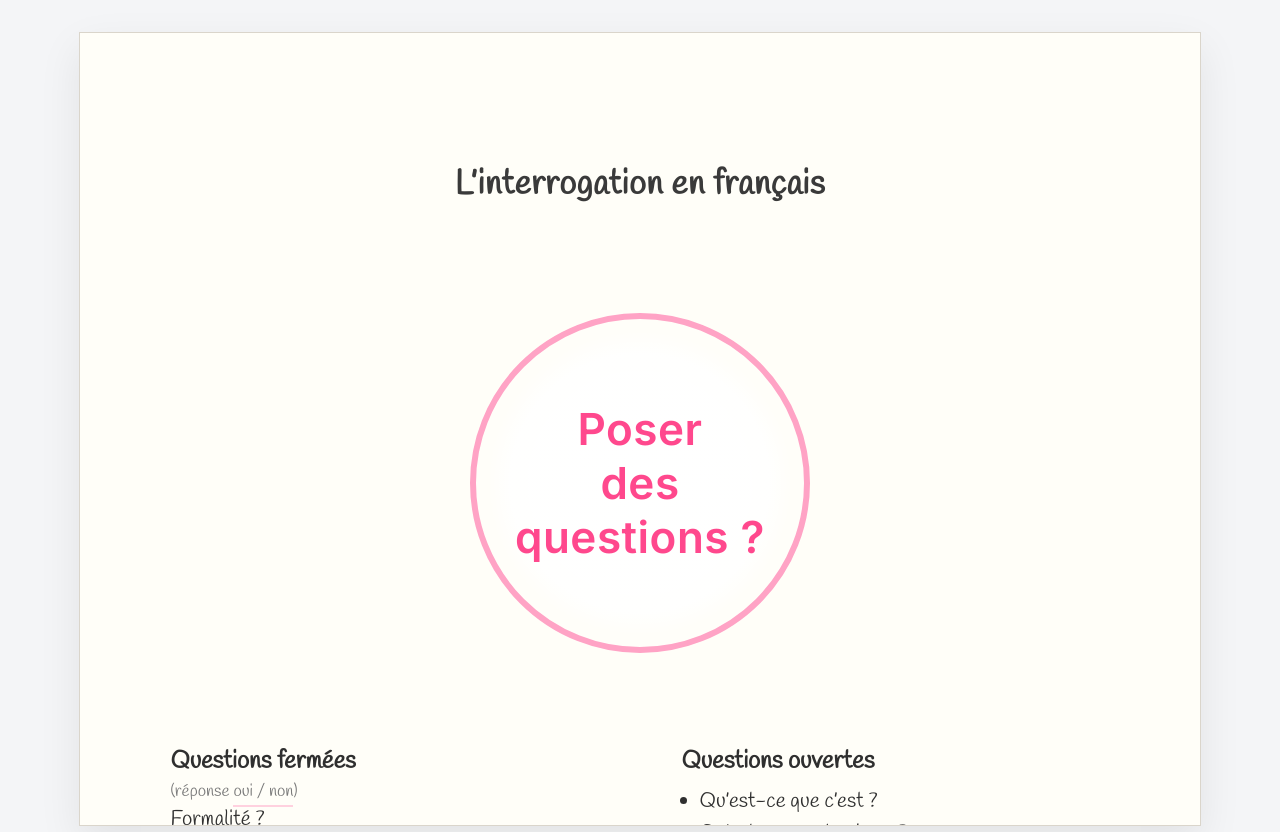
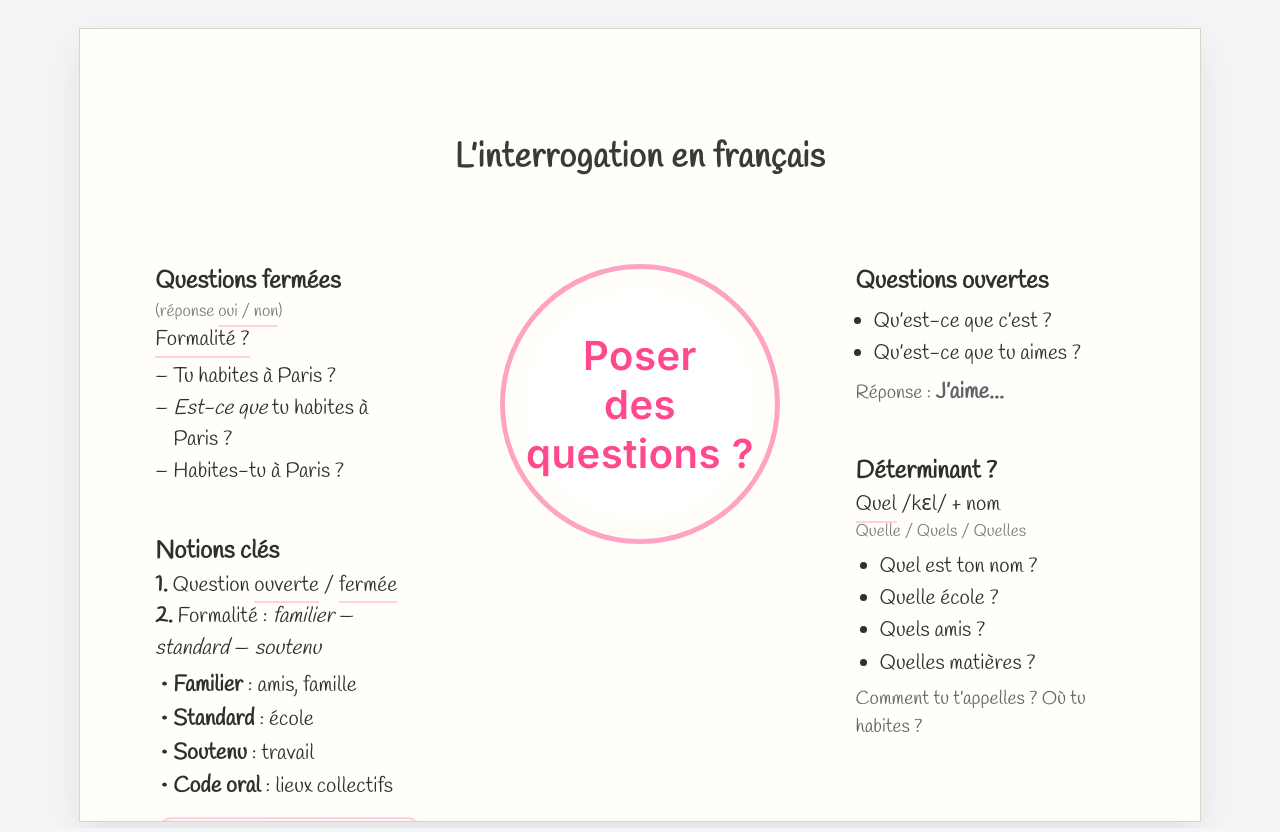
Before and after one commit to audiophrases/laquestion, a plain HTML site: page index.html in a window 1280 px wide. Drawn offline with Linux system fonts and the light colour scheme.

Commit message:
Refactor layout for three-column mind map

```diff
--- a/index.html
+++ b/index.html
@@ -34,18 +34,15 @@
       position: relative;
       width: var(--page-w);
       height: var(--page-h);
-      margin: 32px auto;
-      padding: 28mm 24mm;
+      margin: 28px auto;
+      padding: 22mm 20mm;
       background: #fffef8;
       border: 1px solid #dad5cb;
       box-shadow: 0 16px 40px rgba(0, 0, 0, 0.08);
       overflow: hidden;
-      display: grid;
-      grid-template-columns: 1fr 1fr;
-      grid-template-rows: auto auto 1fr;
-      grid-auto-rows: minmax(min-content, auto);
-      gap: 18mm 22mm;
-      align-items: start;
+      display: flex;
+      flex-direction: column;
+      gap: 16mm;
     }
 
     @media print {
@@ -68,33 +65,47 @@
     }
 
     .page-header {
-      grid-column: 1 / -1;
       text-align: center;
       font-size: 34px;
       color: #3a3a3a;
       letter-spacing: 0.6px;
     }
 
+    .map-grid {
+      display: grid;
+      grid-template-columns: minmax(0, 1fr) auto minmax(0, 1fr);
+      gap: 14mm 20mm;
+      align-items: start;
+    }
+
+    .map-column {
+      display: flex;
+      flex-direction: column;
+      gap: 12mm;
+    }
+
+    .map-column.center {
+      align-items: center;
+      gap: 16mm;
+    }
+
     .center-circle {
-      grid-column: 1 / -1;
-      grid-row: 2;
-      justify-self: center;
-      width: 340px;
-      height: 340px;
-      margin: 4mm 0 6mm;
+      width: 280px;
+      height: 280px;
       border-radius: 50%;
-      border: 6px solid #ffa3c5;
+      border: 5px solid #ffa3c5;
       background: radial-gradient(circle, rgba(255,255,255,0.98) 0%, rgba(255,255,255,0.92) 55%, rgba(255,255,255,0.2) 65%);
       display: flex;
       flex-direction: column;
       align-items: center;
       justify-content: center;
       text-align: center;
-      font-size: 44px;
+      font-size: 40px;
       font-weight: 600;
       font-family: "Inter", system-ui;
       color: #ff488d;
       letter-spacing: 0.5px;
+      padding: 12px;
     }
 
     .scribble {
@@ -110,11 +121,6 @@
       font-style: italic;
     }
 
-    .top-left {
-      grid-row: 3;
-      grid-column: 1;
-    }
-
     .top-left ul {
       margin-top: 6px;
     }
@@ -124,9 +130,7 @@
     }
 
     .left-middle {
-      grid-row: 4;
-      grid-column: 1;
-      max-width: 460px;
+      max-width: 420px;
     }
 
     .left-middle ul {
@@ -138,15 +142,11 @@
     }
 
     .right-upper {
-      grid-row: 3;
-      grid-column: 2;
       max-width: 320px;
     }
 
     .right-lower {
-      grid-row: 4;
-      grid-column: 2;
-      max-width: 360px;
+      max-width: 340px;
     }
 
     .right-lower ul {
@@ -197,14 +197,12 @@
     }
 
     .bottom-note {
-      grid-column: 1 / -1;
-      justify-self: center;
+      align-self: center;
       max-width: 520px;
       font-size: 20px;
       text-align: center;
       color: #61646d;
-      margin-top: 4mm;
-      grid-row: 5;
+      margin-top: 2mm;
     }
 
     .bottom-note strong {
@@ -216,8 +214,8 @@
   <div class="page" role="document" aria-label="Carte mentale A4 paysage">
     <h1 class="page-header">L’interrogation en français</h1>
 
-    <div class="center-circle">Poser<br />des questions&nbsp;?</div>
-
+    <div class="map-grid">
+      <div class="map-column left">
         <section class="scribble top-left">
           <h3>Questions fermées</h3>
           <p class="tiny">(réponse <span class="underline">oui / non</span>)</p>
@@ -227,15 +225,6 @@
             <li><em>Est-ce que</em> tu habites à Paris&nbsp;?</li>
             <li>Habites-tu à Paris&nbsp;?</li>
           </ul>
-    </section>
-
-    <section class="scribble right-upper">
-      <h3>Questions ouvertes</h3>
-      <ul>
-        <li>Qu’est-ce que c’est&nbsp;?</li>
-        <li>Qu’est-ce que tu aimes&nbsp;?</li>
-      </ul>
-      <p class="note">Réponse&nbsp;:&nbsp;<strong>J’aime...</strong></p>
         </section>
 
         <section class="scribble left-middle">
@@ -263,6 +252,21 @@
             <li>Où habites-tu&nbsp;?</li>
           </ul>
         </section>
+      </div>
+
+      <div class="map-column center">
+        <div class="center-circle">Poser<br />des questions&nbsp;?</div>
+      </div>
+
+      <div class="map-column right">
+        <section class="scribble right-upper">
+          <h3>Questions ouvertes</h3>
+          <ul>
+            <li>Qu’est-ce que c’est&nbsp;?</li>
+            <li>Qu’est-ce que tu aimes&nbsp;?</li>
+          </ul>
+          <p class="note">Réponse&nbsp;:&nbsp;<strong>J’aime...</strong></p>
+        </section>
 
         <section class="scribble right-lower">
           <h3>Déterminant&nbsp;?</h3>
@@ -276,6 +280,8 @@
           </ul>
           <p class="note">Comment tu t’appelles&nbsp;? Où tu habites&nbsp;?</p>
         </section>
+      </div>
+    </div>
 
     <p class="bottom-note"><strong>Astuce&nbsp;:</strong> on choisit une question <em>fermée</em> pour obtenir une validation rapide, et une question <em>ouverte</em> pour faire parler l’interlocuteur.</p>
   </div>
```
Lines whose indentation alone changed are shown as unchanged.
